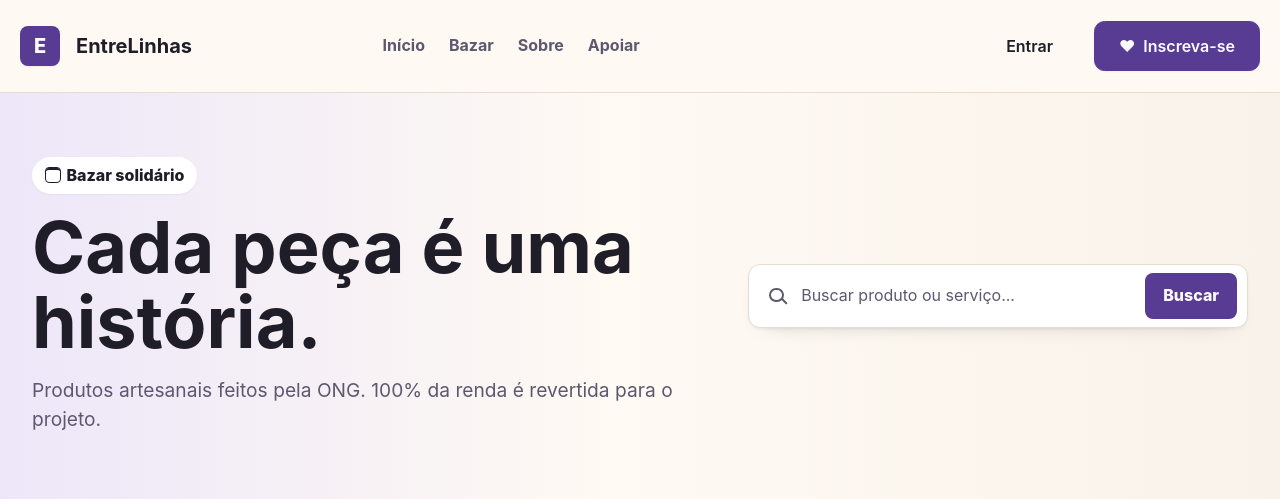
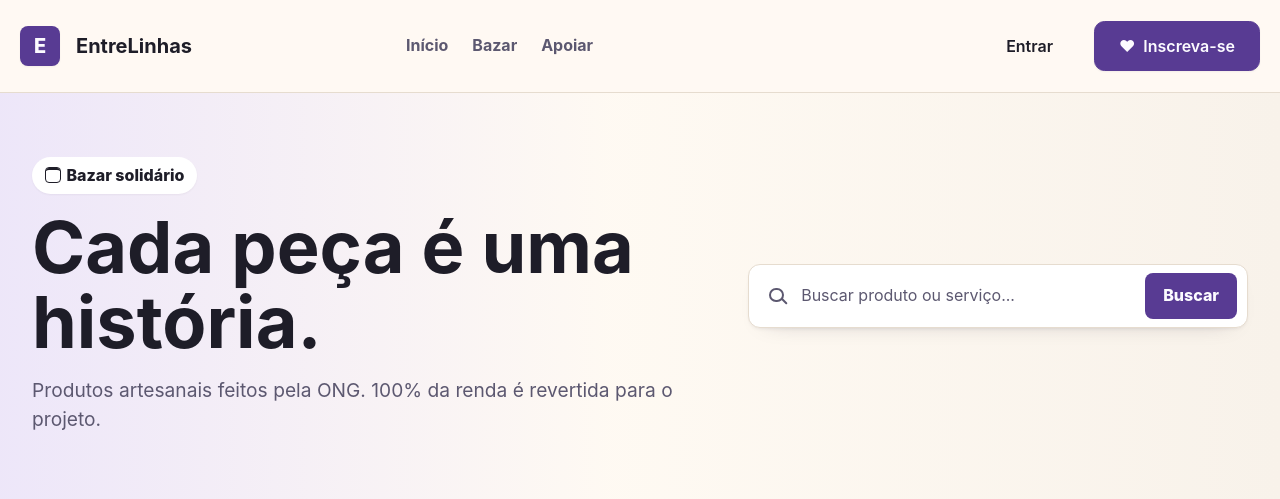
Before and after one commit to joaomafraa/Entrelinhas, a Django app: template templates/bazar/vitrine.html in a window 1280 px wide. Shown: the top 499 px of the page. Run offline with Django 3.2, Linux system fonts and the light colour scheme; the template is opened without the code that fills it, so the values that code supplies are empty.

Commit message:
chore: remocao de botao desnecessario

```diff
--- a/templates/inscricoes/base.html
+++ b/templates/inscricoes/base.html
@@ -51,9 +51,6 @@
                     </li>
                     <li class="nav-item">
                         <a class="nav-link {% if request.resolver_match.url_name == 'vitrine' %}active{% endif %}" href="{% url 'vitrine' %}">Bazar</a>
-                    </li>
-                    <li class="nav-item">
-                        <a class="nav-link" href="{% url 'home' %}#sobre">Sobre</a>
                     </li>
                     <li class="nav-item">
                         <a class="nav-link {% if request.resolver_match.url_name == 'contato' %}active{% endif %}" href="{% url 'contato' %}">Apoiar</a>
```
